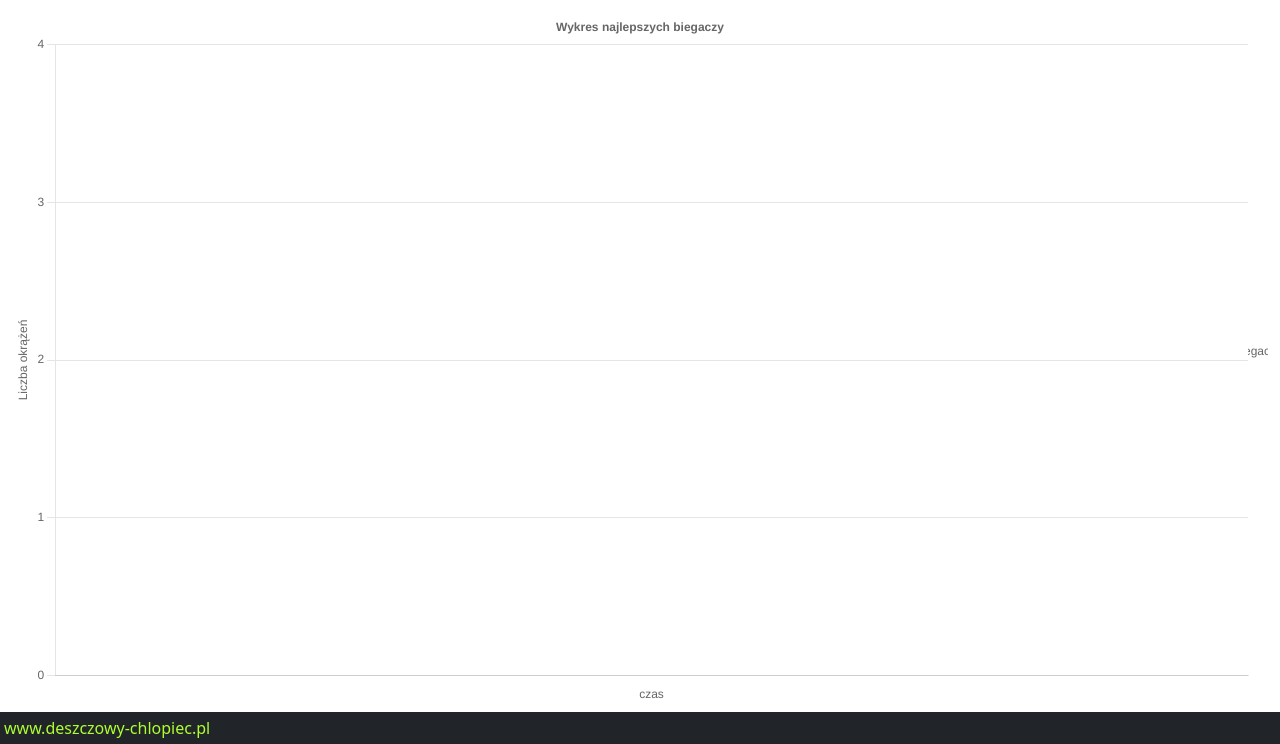
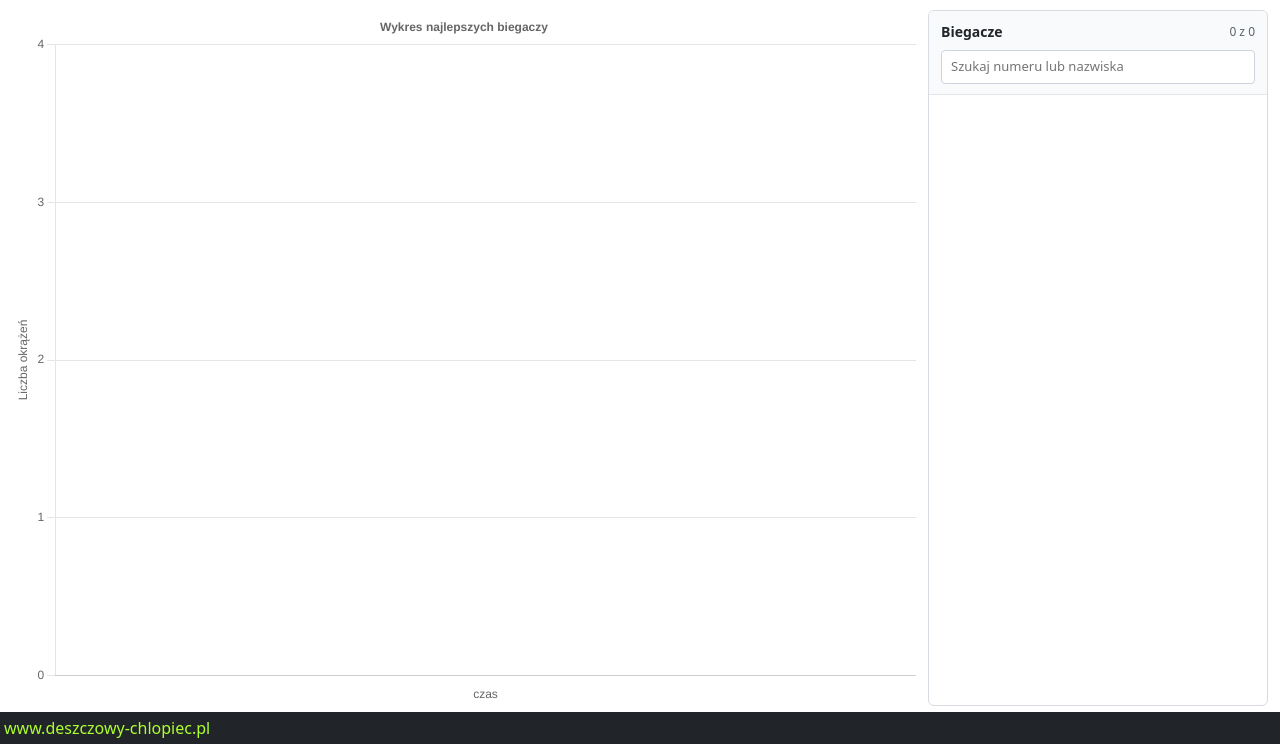
Before and after one commit to rzymski/runnersChart, a Django app: page /chart/line/ in a window 1280 px wide. Shown: the part 56-800 px from the top of the page. Run offline with Django 4.2, Linux system fonts and the light colour scheme; data that the repository does not hold is empty; some libraries are stand-ins or nearby versions.

Commit message:
fix legend in line chart

```diff
--- a/runChart/templates/chart/line.html
+++ b/runChart/templates/chart/line.html
@@ -2,44 +2,51 @@
 
 {% block content %}
 <style>
-    body.wrapper {
-        grid-template-rows: minmax(0, 1fr) auto;
-    }
+    body.wrapper { grid-template-rows: minmax(0, 1fr) auto; }
+    .myNavAndContent { display: flex; flex-direction: column; height: auto; min-height: 0; }
+    .myNavAndContent > header { flex: 0 0 auto; }
+    .myNavAndContent > main { display: flex; flex: 1 1 auto; flex-direction: column; min-height: 0; min-width: 0; }
 
-    .myNavAndContent {
-        display: flex;
-        flex-direction: column;
-        height: auto;
-        min-height: 0;
-    }
+    .line-chart-layout { display: flex; flex: 1 1 auto; min-height: 0; min-width: 0; gap: 12px; padding: 10px 12px 6px; overflow: hidden; }
+    .line-chart-container { position: relative; flex: 1 1 auto; min-height: 0; min-width: 0; }
+    #myLineChart { display: block; }
 
-    .myNavAndContent > header {
-        flex: 0 0 auto;
-    }
+    .line-legend { display: flex; flex: 0 0 340px; flex-direction: column; min-width: 0; min-height: 0; border: 1px solid #d6dce1; border-radius: 6px; background: #fff; overflow: hidden; }
+    .line-legend-header { flex: 0 0 auto; padding: 10px 12px; border-bottom: 1px solid #e2e6ea; background: #f8fafb; }
+    .line-legend-title { display: flex; justify-content: space-between; align-items: center; gap: 8px; margin-bottom: 8px; font-size: 14px; font-weight: 600; }
+    .line-legend-counter { color: #59636e; font-size: 12px; font-weight: 400; }
+    .line-legend-search { display: block; width: 100%; padding: 6px 9px; border: 1px solid #ced4da; border-radius: 4px; background: #fff; font-size: 13px; }
+    .line-legend-list { flex: 1 1 auto; min-height: 0; overflow-y: auto; overscroll-behavior: contain; padding: 4px 0; }
+    .line-legend-item { display: flex; align-items: center; gap: 9px; width: 100%; min-height: 29px; padding: 4px 12px; border: 0; background: transparent; color: #212529; text-align: left; font-size: 12px; cursor: pointer; }
+    .line-legend-item:hover { background: #edf3f8; }
+    .line-legend-item:focus-visible { outline: 2px solid #0d6efd; outline-offset: -2px; }
+    .line-legend-item.is-hidden { opacity: .42; text-decoration: line-through; }
+    .line-legend-item[hidden] { display: none !important; }
+    .line-legend-swatch { display: inline-block; flex: 0 0 26px; height: 4px; border-radius: 2px; }
+    .line-legend-name { flex: 1 1 auto; min-width: 0; overflow-wrap: anywhere; }
 
-    .myNavAndContent > main {
-        display: flex;
-        flex: 1 1 auto;
-        flex-direction: column;
-        min-height: 0;
-        min-width: 0;
-    }
-
-    .line-chart-container {
-        position: relative;
-        flex: 1 1 auto;
-        min-height: 0;
-        min-width: 0;
-        margin: 10px 12px 6px;
-    }
-
-    #myLineChart {
-        display: block;
+    @media (max-width: 760px) {
+        .line-chart-layout { flex-direction: column; overflow-y: auto; }
+        .line-chart-container { flex: 0 0 55vh; min-height: 260px; }
+        .line-legend { flex: 0 0 220px; min-height: 180px; width: 100%; }
     }
 </style>
 
-<div class="line-chart-container">
-    <canvas id="myLineChart"></canvas>
+<div class="line-chart-layout">
+    <div class="line-chart-container">
+        <canvas id="myLineChart"></canvas>
+    </div>
+
+    <aside class="line-legend" aria-label="Lista zawodników na wykresie">
+        <div class="line-legend-header">
+            <div class="line-legend-title">
+                <span>Biegacze</span>
+                <span class="line-legend-counter" id="line-legend-counter"></span>
+            </div>
+            <input id="line-legend-search" class="line-legend-search" type="search" placeholder="Szukaj numeru lub nazwiska" aria-label="Wyszukaj zawodnika na wykresie" autocomplete="off">
+        </div>
+        <div class="line-legend-list" id="line-legend-list"></div>
+    </aside>
 </div>
 
 <script src="https://cdn.jsdelivr.net/npm/chart.js@4.4.0/dist/chart.umd.min.js"></script>
@@ -47,84 +54,99 @@
     const runners = {{ runners|safe }};
     const labelTimes = {{ labels|safe }};
     const colors = {{ colors|safe }};
-    const datasets = [];
     const runsData = {{ runsData|safe }};
 
-    const flatLine = (ctx, value) => ctx.p0.parsed.y == ctx.p1.parsed.y ? value : undefined;
-
-    for (let i = 0; i < runners.length; i++) {
-        const backgroundColor = [colors[i % 30]];
-        const borderColor = [colors[i % 30]];
-        datasets.push({
-            label: `${runners[i]}`,
+    const flatLine = (ctx, value) => ctx.p0.parsed.y === ctx.p1.parsed.y ? value : undefined;
+    const datasets = runners.map((runner, i) => {
+        const color = colors[i % colors.length];
+        return {
+            label: String(runner),
             data: runsData[i],
-            borderColor: borderColor,
-            backgroundColor: backgroundColor,
-            segment: {
-                borderDash: ctx => flatLine(ctx, [4, 20]),
-                label: ctx => flatLine(ctx, 'Super')
-            }
-        });
-    }
+            borderColor: color,
+            backgroundColor: color,
+            segment: { borderDash: ctx => flatLine(ctx, [4, 20]) }
+        };
+    });
 
     const ctx = document.getElementById('myLineChart').getContext('2d');
     const myLineChart = new Chart(ctx, {
         type: 'line',
-        data: {
-            labels: labelTimes,
-            datasets: datasets
-        },
+        data: { labels: labelTimes, datasets: datasets },
         options: {
-            elements: {
-                point: {
-                    radius: 5
-                }
-            },
             responsive: true,
             maintainAspectRatio: false,
+            elements: { point: { radius: 5 } },
             plugins: {
-                legend: {
-                    title: {
-                        display: true,
-                        text: 'Biegacze'
-                    },
-                    position: 'right'
-                },
-                title: {
-                    display: true,
-                    text: 'Wykres najlepszych biegaczy'
-                }
+                legend: { display: false },
+                title: { display: true, text: 'Wykres najlepszych biegaczy' }
             },
             scales: {
-                x: {
-                    title: {
-                        display: true,
-                        text: 'czas'
-                    }
-                },
-                y: {
-                    title: {
-                        display: true,
-                        text: 'Liczba okrążeń'
-                    },
-                    min: 0,
-                    ticks: {
-                        stepSize: 1
-                    },
-                    suggestedMax: 4
-                }
+                x: { title: { display: true, text: 'czas' } },
+                y: { title: { display: true, text: 'Liczba okrążeń' }, min: 0, ticks: { stepSize: 1 }, suggestedMax: 4 }
             }
         }
     });
 
-    let linesVisible = true;
+    const legendList = document.getElementById('line-legend-list');
+    const legendSearch = document.getElementById('line-legend-search');
+    const legendCounter = document.getElementById('line-legend-counter');
+    const legendButtons = [];
+
+    datasets.forEach((dataset, i) => {
+        const button = document.createElement('button');
+        button.type = 'button';
+        button.className = 'line-legend-item';
+        button.title = 'Kliknij, aby pokazać lub ukryć linię zawodnika';
+        button.dataset.search = dataset.label.toLocaleLowerCase('pl');
+
+        const swatch = document.createElement('span');
+        swatch.className = 'line-legend-swatch';
+        swatch.style.backgroundColor = dataset.borderColor;
+
+        const name = document.createElement('span');
+        name.className = 'line-legend-name';
+        name.textContent = dataset.label;
+
+        button.append(swatch, name);
+        button.addEventListener('click', () => {
+            myLineChart.setDatasetVisibility(i, !myLineChart.isDatasetVisible(i));
+            myLineChart.update();
+            refreshLegendVisibility();
+        });
+
+        legendList.appendChild(button);
+        legendButtons.push(button);
+    });
+
+    function refreshLegendVisibility() {
+        legendButtons.forEach((button, i) => {
+            const visible = myLineChart.isDatasetVisible(i);
+            button.classList.toggle('is-hidden', !visible);
+            button.setAttribute('aria-pressed', String(visible));
+        });
+    }
+
+    function filterLegend() {
+        const search = legendSearch.value.trim().toLocaleLowerCase('pl');
+        let visibleCount = 0;
+        legendButtons.forEach(button => {
+            const matched = button.dataset.search.includes(search);
+            button.hidden = !matched;
+            if (matched) visibleCount++;
+        });
+        legendCounter.textContent = `${visibleCount} z ${legendButtons.length}`;
+    }
+
+    legendSearch.addEventListener('input', filterLegend);
+    refreshLegendVisibility();
+    filterLegend();
+
+    // Przycisk z nav_line_button.html – działa również po klikaniu pojedynczych nazwisk.
     function showHideLines() {
-        const datasets = myLineChart.data.datasets;
-        for (let i = 0; i < datasets.length; i++) {
-            datasets[i].hidden = linesVisible;
-        }
+        const anyVisible = datasets.some((_, i) => myLineChart.isDatasetVisible(i));
+        datasets.forEach((_, i) => myLineChart.setDatasetVisibility(i, !anyVisible));
         myLineChart.update();
-        linesVisible = !linesVisible;
+        refreshLegendVisibility();
     }
 </script>
 {% endblock %}
```
